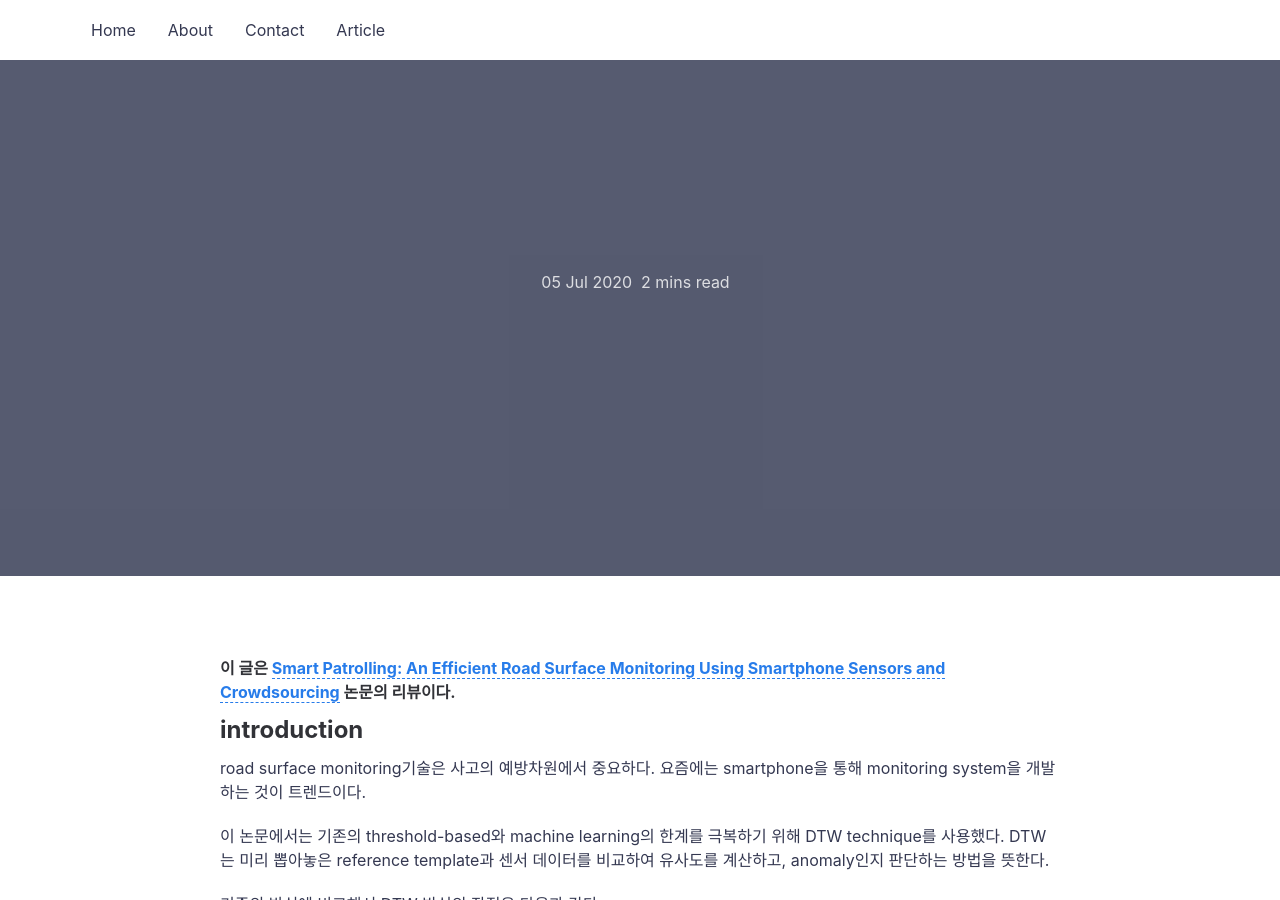
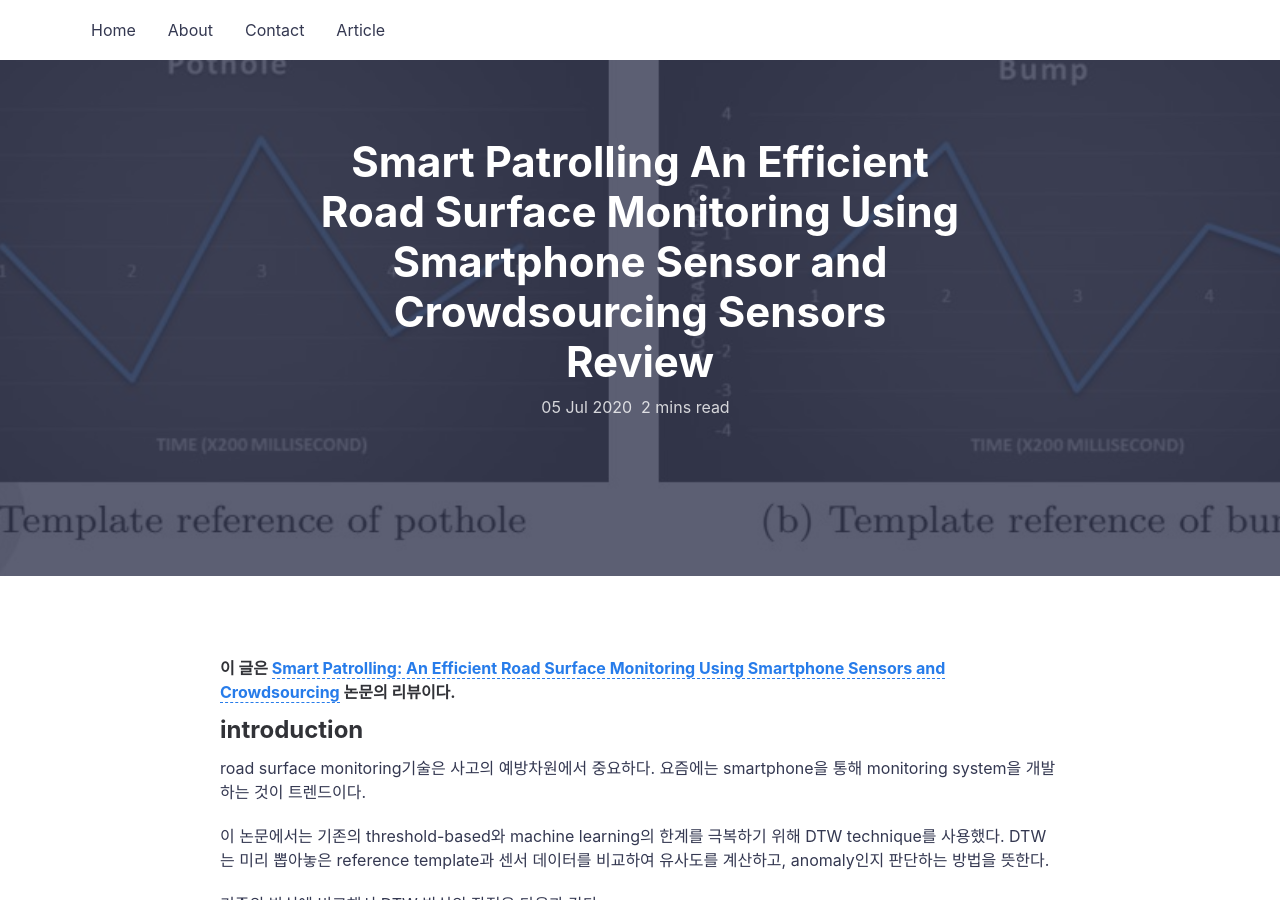
Before and after one commit to SUNGBEOMCHOI/SungBeomChoi.github.io, a Jekyll site: the page built from _posts/2020-07-05-Smart_Patrolling_An_Efficient_Road_Surface_Monitoring_Using_Smartphone_Sensor_and_Crowdsourcing.md, in a window 1280 px wide and 900 px high. Built offline with Jekyll 4.4.1, drawn with Linux system fonts in a browser that asks for light colours; our own code applies the rules of GitHub Pages for plain Markdown files; comment, search, counter and statistics services are not loaded; some of the changed text lies outside the part shown.

Commit message:
Update and rename 2016-05-20-super-long-article1.md to 2020-07-05-Smart_Patrolling_An_Efficient_Road_Surface_Monitoring_Using_Smartphone_Sensor_and_Crowdsourcing.md

```diff
--- a/_posts/2016-05-20-super-long-article1.md
+++ b/_posts/2020-07-05-Smart_Patrolling_An_Efficient_Road_Surface_Monitoring_Using_Smartphone_Sensor_and_Crowdsourcing.md
@@ -1,6 +1,6 @@
 ---
 layout: post
-title: Smart Patrolling An Efficient Road Surface Monitoring Using Smartphone Sensor and Crowdsourcing Sensors : A Review
+title: Smart Patrolling An Efficient Road Surface Monitoring Using Smartphone Sensor and Crowdsourcing Sensors Review
 featured-img: 2020-07-05-Smart_Patrolling_An_Efficient_Road_Surface_Monitoring_Using_Smartphone_Sensor_and_Crowdsourcing/figure7
 ---
 
```
